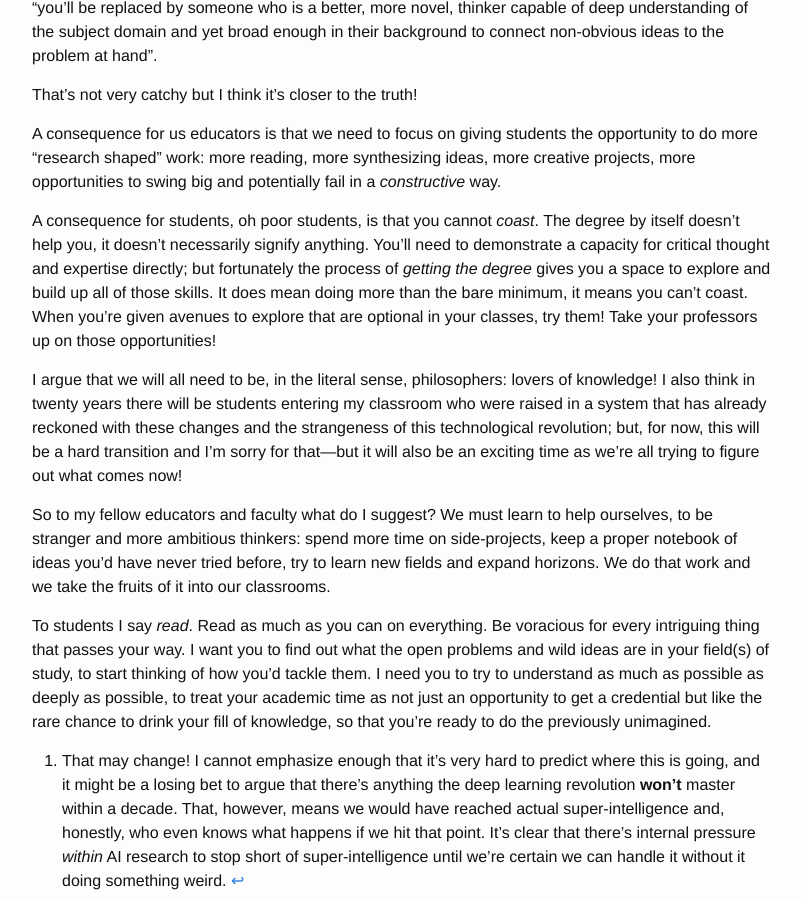
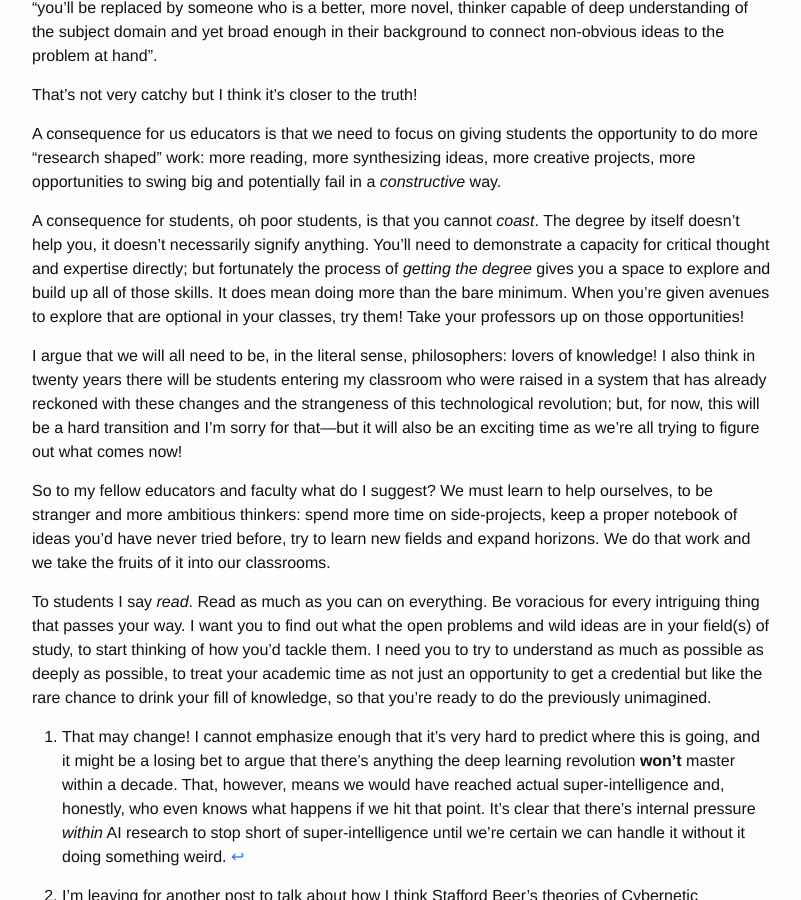
Before and after one commit to clarissalittler/clarissalittler.github.io, a Jekyll site: the page built from _posts/2026-09-21-replacement.md, in a window 1280 px wide and 900 px high, scrolled down 1234 px. Shown: the whole window, without its empty margins (238-1039 px from the left). Built offline with Jekyll 4.4.1, drawn with Linux system fonts in a browser that asks for light colours.

Commit message:
Fixing a mediocre sentence

```diff
--- a/_posts/2026-09-21-replacement.md
+++ b/_posts/2026-09-21-replacement.md
@@ -31,7 +31,7 @@ That's not very catchy but I think it's closer to the truth!
 
 A consequence for us educators is that we need to focus on giving students the opportunity to do more "research shaped" work: more reading, more synthesizing ideas, more creative projects, more opportunities to swing big and potentially fail in a *constructive* way.
 
-A consequence for students, oh poor students, is that you cannot *coast*. The degree by itself doesn't help you, it doesn't necessarily signify anything. You'll need to demonstrate a capacity for critical thought and expertise directly; but fortunately the process of *getting the degree* gives you a space to explore and build up all of those skills. It does mean doing more than the bare minimum, it means you can't coast. When you're given avenues to explore that are optional in your classes, try them! Take your professors up on those opportunities!
+A consequence for students, oh poor students, is that you cannot *coast*. The degree by itself doesn't help you, it doesn't necessarily signify anything. You'll need to demonstrate a capacity for critical thought and expertise directly; but fortunately the process of *getting the degree* gives you a space to explore and build up all of those skills. It does mean doing more than the bare minimum. When you're given avenues to explore that are optional in your classes, try them! Take your professors up on those opportunities!
 
 I argue that we will all need to be, in the literal sense, philosophers: lovers of knowledge! I also think in twenty years there will be students entering my classroom who were raised in a system that has already reckoned with these changes and the strangeness of this technological revolution; but, for now, this will be a hard transition and I'm sorry for that---but it will also be an exciting time as we're all trying to figure out what comes now!
 
```
